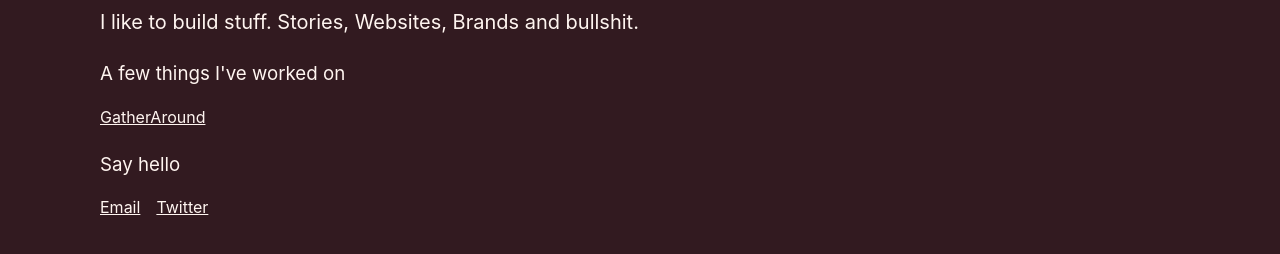
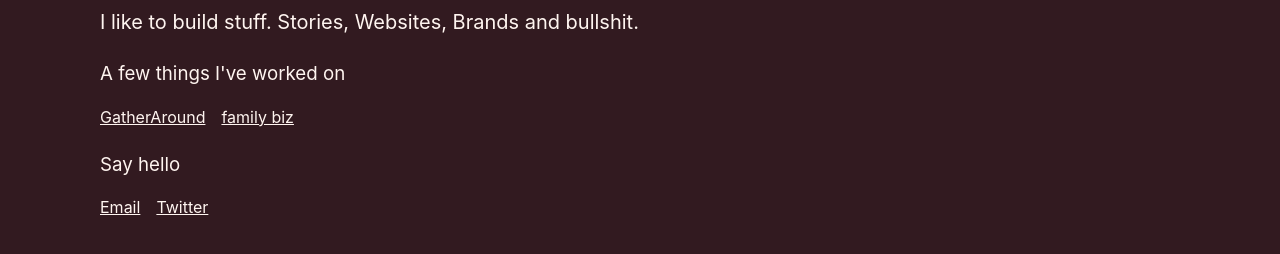
Before and after one commit to tatvadesai/tatvadesai.github.io, a Jekyll site: the page built from index.markdown, in a window 1280 px wide. Shown: the part 262-516 px from the top of the page. Built offline with Jekyll 4.4.1, drawn with Linux system fonts in a browser that asks for light colours; a style sheet for code colours, icons or effects is not loaded.

Commit message:
workd on

```diff
--- a/index.markdown
+++ b/index.markdown
@@ -13,6 +13,7 @@ layout: default
     <h3 style="font-weight: normal">A few things I've worked on</h3>
     <div class="links-group">
         <a href="https://www.gatheraround.social">GatherAround</a>
+        <a href="https://pritenterprise.vercel.app">family biz</a>
     </div>
 </div>
 
```
